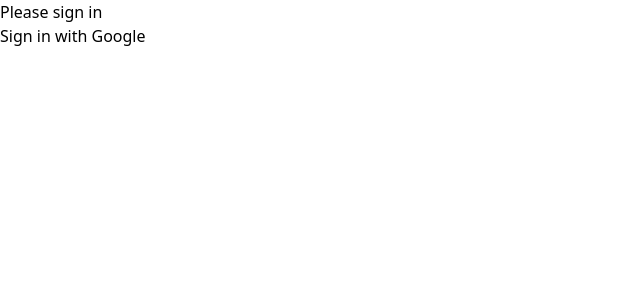
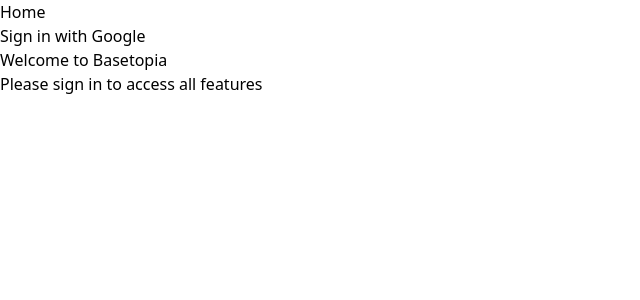
Before and after one commit to mikeguyon98/basetopia-fe, a React (Create React App) app: page / in a window 1280 px wide. Shown: the top 300 px of the page, without its empty margins (0-640 px from the left). Built offline with nearby package versions, Linux system fonts and the light colour scheme; no server answers.

Commit message:
Adds protected routes

```diff
--- a/package.json
+++ b/package.json
@@ -11,6 +11,7 @@
     "firebase": "^11.1.0",
     "react": "^18.2.0",
     "react-dom": "^18.2.0",
+    "react-router-dom": "^7.1.1",
     "react-scripts": "5.0.1",
     "web-vitals": "^2.1.4"
   },
--- a/src/App.js
+++ b/src/App.js
@@ -1,35 +1,33 @@
-import { useState, useEffect } from "react";
-import { getAuth, onAuthStateChanged } from "firebase/auth";
-import SignInButton from "./components/SignInButton";
-import LogoutButton from "./components/LogoutButton";
+import { BrowserRouter as Router, Routes, Route } from "react-router-dom";
+import Navigation from "./components/Navigation";
+import HomePage from "./components/HomePage";
+import UserProfile from "./components/UserProfile";
+import ProtectedRoute from "./utils/ProtectedRoute";
+import { useAuth } from "./utils/useAuth";
 
 function App() {
-  const [user, setUser] = useState(null);
-
-  useEffect(() => {
-    const auth = getAuth();
-    const unsubscribe = onAuthStateChanged(auth, (user) => {
-      setUser(user);
-    });
-
-    // Cleanup subscription
-    return () => unsubscribe();
-  }, []);
+  const { user, loading } = useAuth();
 
   return (
-    <div>
-      {user ? (
-        <div>
-          <p>Welcome, {user.email}!</p>
-          <LogoutButton />
-        </div>
-      ) : (
-        <div>
-          <p>Please sign in</p>
-          <SignInButton />
-        </div>
-      )}
-    </div>
+    <Router>
+      <div className="p-4">
+        <Navigation user={user} />
+
+        <main className="container mx-auto">
+          <Routes>
+            <Route path="/" element={<HomePage user={user} />} />
+            <Route
+              path="/profile"
+              element={
+                <ProtectedRoute user={user} loading={loading}>
+                  <UserProfile />
+                </ProtectedRoute>
+              }
+            />
+          </Routes>
+        </main>
+      </div>
+    </Router>
   );
 }
 
--- /dev/null
+++ b/src/api/client.js
@@ -0,0 +1,50 @@
+import { getAuth } from "firebase/auth";
+
+const API_BASE_URL = 'http://localhost:8000';
+
+export async function fetchWithAuth(endpoint, options = {}) {
+  const auth = getAuth();
+  const user = auth.currentUser;
+
+  if (!user) {
+    throw new Error('User not authenticated');
+  }
+
+  const token = await user.getIdToken();
+
+  const headers = {
+    'Authorization': `Bearer ${token}`,
+    'Content-Type': 'application/json',
+    ...options.headers,
+  };
+
+  const response = await fetch(`${API_BASE_URL}${endpoint}`, {
+    ...options,
+    headers,
+  });
+
+  if (!response.ok) {
+    const error = await response.json();
+    throw new Error(error.detail || 'An error occurred');
+  }
+
+  return response.json();
+}
+
+// Example API functions
+export const api = {
+  verifyToken: async (idToken) => {
+    const response = await fetch(`${API_BASE_URL}/verify-token`, {
+      method: 'POST',
+      headers: {
+        'Content-Type': 'application/json',
+      },
+      body: JSON.stringify({ idToken }),
+    });
+    return response.json();
+  },
+
+  getProtected: () => fetchWithAuth('/protected'),
+
+  getUserProfile: () => fetchWithAuth('/user/profile'),
+};
--- /dev/null
+++ b/src/components/HomePage.js
@@ -0,0 +1,10 @@
+function HomePage({ user }) {
+    return (
+      <div className="text-center">
+        <h1 className="text-2xl font-bold">Welcome to Basetopia</h1>
+        {!user && <p className="mt-4">Please sign in to access all features</p>}
+      </div>
+    );
+  }
+
+  export default HomePage;
--- /dev/null
+++ b/src/components/Navigation.js
@@ -0,0 +1,32 @@
+import { Link } from "react-router-dom";
+import SignInButton from "./SignInButton";
+import LogoutButton from "./LogoutButton";
+
+function Navigation({ user }) {
+  return (
+    <nav className="mb-4">
+      <ul className="flex gap-4 items-center">
+        <li>
+          <Link to="/" className="hover:underline">Home</Link>
+        </li>
+        {user && (
+          <li>
+            <Link to="/profile" className="hover:underline">Profile</Link>
+          </li>
+        )}
+        <li className="ml-auto">
+          {user ? (
+            <div className="flex items-center gap-4">
+              <span>Welcome, {user.email}!</span>
+              <LogoutButton />
+            </div>
+          ) : (
+            <SignInButton />
+          )}
+        </li>
+      </ul>
+    </nav>
+  );
+}
+
+export default Navigation;
--- /dev/null
+++ b/src/components/UserProfile.js
@@ -0,0 +1,35 @@
+import React, { useState, useEffect } from 'react';
+import { api } from '../api/client';
+
+function UserProfile() {
+  const [profile, setProfile] = useState(null);
+  const [error, setError] = useState(null);
+
+  useEffect(() => {
+    const loadProfile = async () => {
+      try {
+        const data = await api.getUserProfile();
+        setProfile(data);
+      } catch (err) {
+        setError(err.message);
+      }
+    };
+
+    loadProfile();
+  }, []);
+
+  if (error) return <div>Error: {error}</div>;
+  if (!profile) return <div>Loading...</div>;
+
+  return (
+    <div>
+      <h2>User Profile</h2>
+      <img src={profile.photoURL} alt="Profile" />
+      <p>Name: {profile.displayName}</p>
+      <p>Email: {profile.email}</p>
+      <p>Email verified: {profile.emailVerified ? 'Yes' : 'No'}</p>
+    </div>
+  );
+}
+
+export default UserProfile;
--- /dev/null
+++ b/src/utils/ProtectedRoute.js
@@ -0,0 +1,19 @@
+import { Navigate } from "react-router-dom";
+
+function ProtectedRoute({ children, user, loading }) {
+  if (loading) {
+    return (
+      <div className="flex justify-center items-center min-h-[200px]">
+        <div className="animate-spin rounded-full h-12 w-12 border-b-2 border-gray-900"></div>
+      </div>
+    );
+  }
+
+  if (!user) {
+    return <Navigate to="/" replace />;
+  }
+
+  return children;
+}
+
+export default ProtectedRoute;
--- /dev/null
+++ b/src/utils/useAuth.js
@@ -0,0 +1,19 @@
+import { useState, useEffect } from "react";
+import { getAuth, onAuthStateChanged } from "firebase/auth";
+
+export function useAuth() {
+  const [user, setUser] = useState(null);
+  const [loading, setLoading] = useState(true);
+
+  useEffect(() => {
+    const auth = getAuth();
+    const unsubscribe = onAuthStateChanged(auth, (user) => {
+      setUser(user);
+      setLoading(false);
+    });
+
+    return () => unsubscribe();
+  }, []);
+
+  return { user, loading };
+}
```
Also changed, not shown: 1 other file (tests, documents, lock files or other folders).
